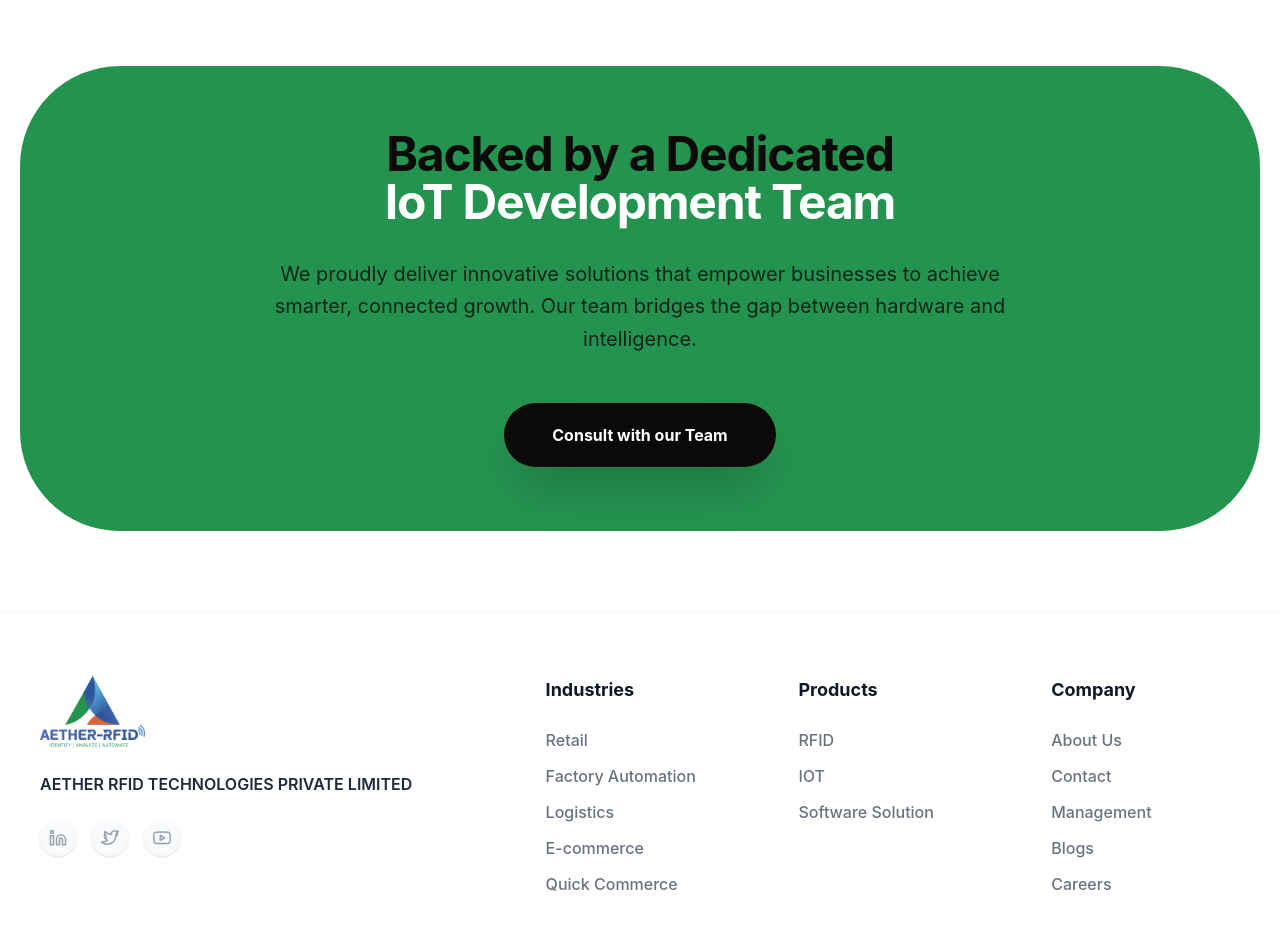
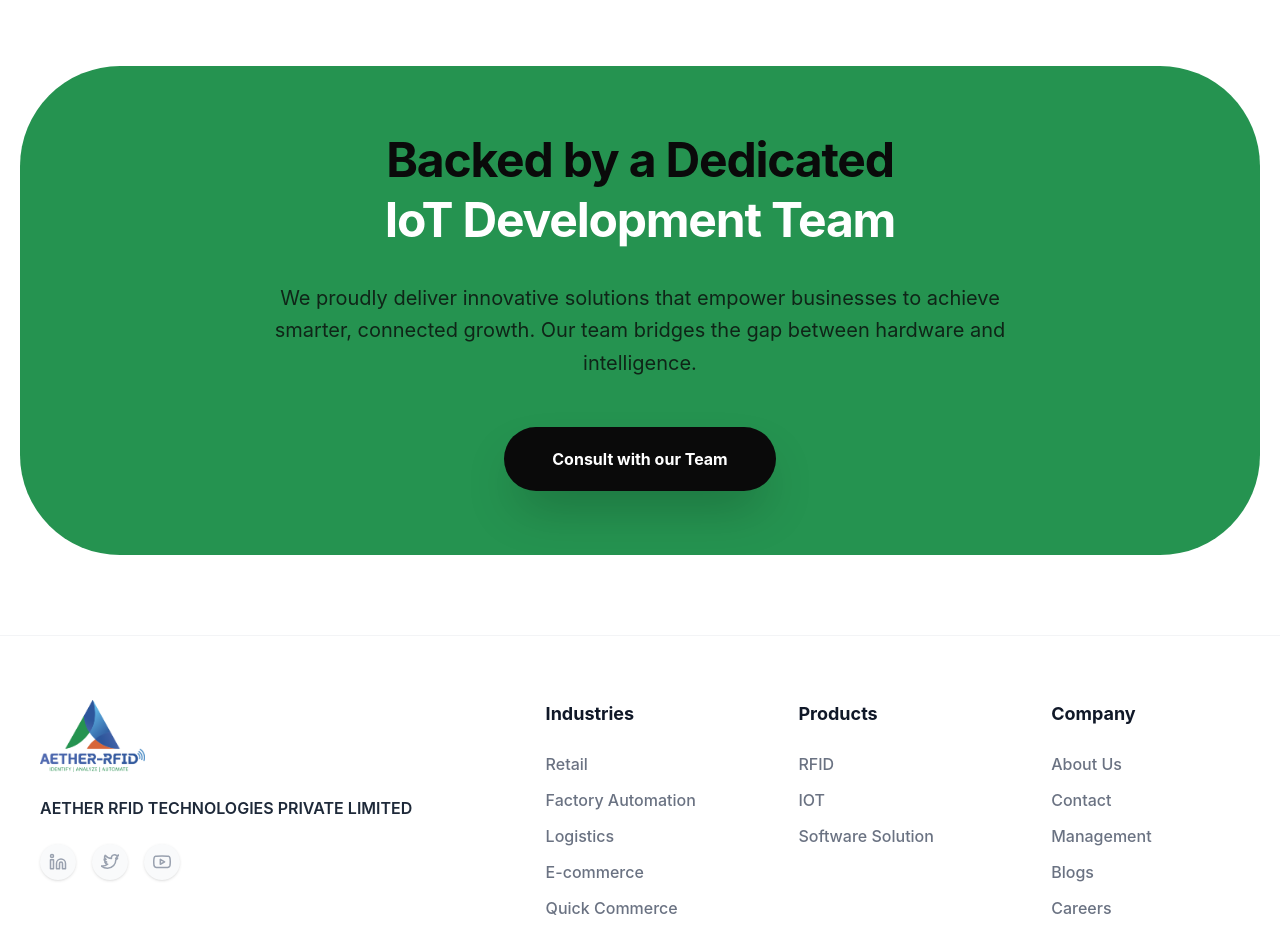
Before and after one commit to ricky-jadaun/aether, a React (Vite) app: page /technologies/iot in a window 1280 px wide. Shown: the part 2240-3167 px from the top of the page. Built offline with nearby package versions, Linux system fonts and the light colour scheme.

Commit message:
Updated website

```diff
--- a/src/pages/Barcodes.jsx
+++ b/src/pages/Barcodes.jsx
@@ -199,7 +199,7 @@ const Barcodes = () => {
       <section className="py-24 px-5">
          <div className="max-w-[1200px] mx-auto bg-gray-900 rounded-[60px] p-12 md:p-24 text-center relative overflow-hidden">
             <div className="absolute top-0 right-0 w-64 h-64 bg-brand-blue/20 blur-[100px]"></div>
-            <h2 className="text-4xl md:text-5xl font-bold text-white mb-8 relative z-10">Complete Hardware <br /> & Software Support</h2>
+            <h2 className="text-4xl md:text-5xl font-bold text-white leading-tight mb-8 relative z-10">Complete Hardware <br /> & Software Support</h2>
             <p className="text-gray-400 text-xl max-w-2xl mx-auto mb-12 relative z-10 leading-relaxed">
                 From high-performance printers and scanners to custom label design software, we provide everything you need for a robust barcode environment.
             </p>
--- a/src/pages/IoTTechnology.jsx
+++ b/src/pages/IoTTechnology.jsx
@@ -197,7 +197,7 @@ const IoTTechnology = () => {
         </div>
 
         <div className="max-w-[1200px] mx-auto px-5 relative z-10 flex flex-col items-center text-center">
-            <h2 className="text-4xl md:text-5xl font-bold text-[#0a0a0a] mb-8 tracking-tight">
+            <h2 className="text-4xl md:text-5xl font-bold text-[#0a0a0a] mb-8 leading-tight tracking-tight">
                 Backed by a Dedicated <br />
                 <span className="text-white">IoT Development Team</span>
             </h2>
```
